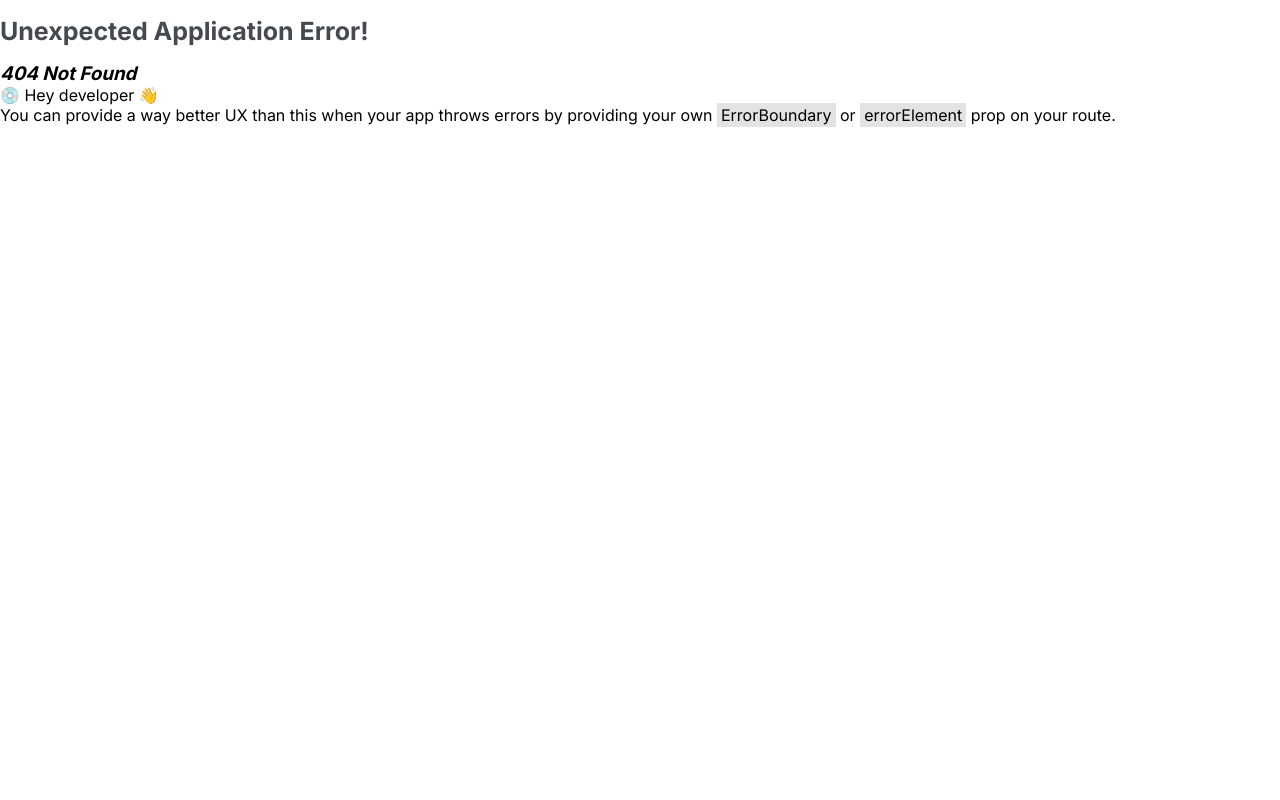
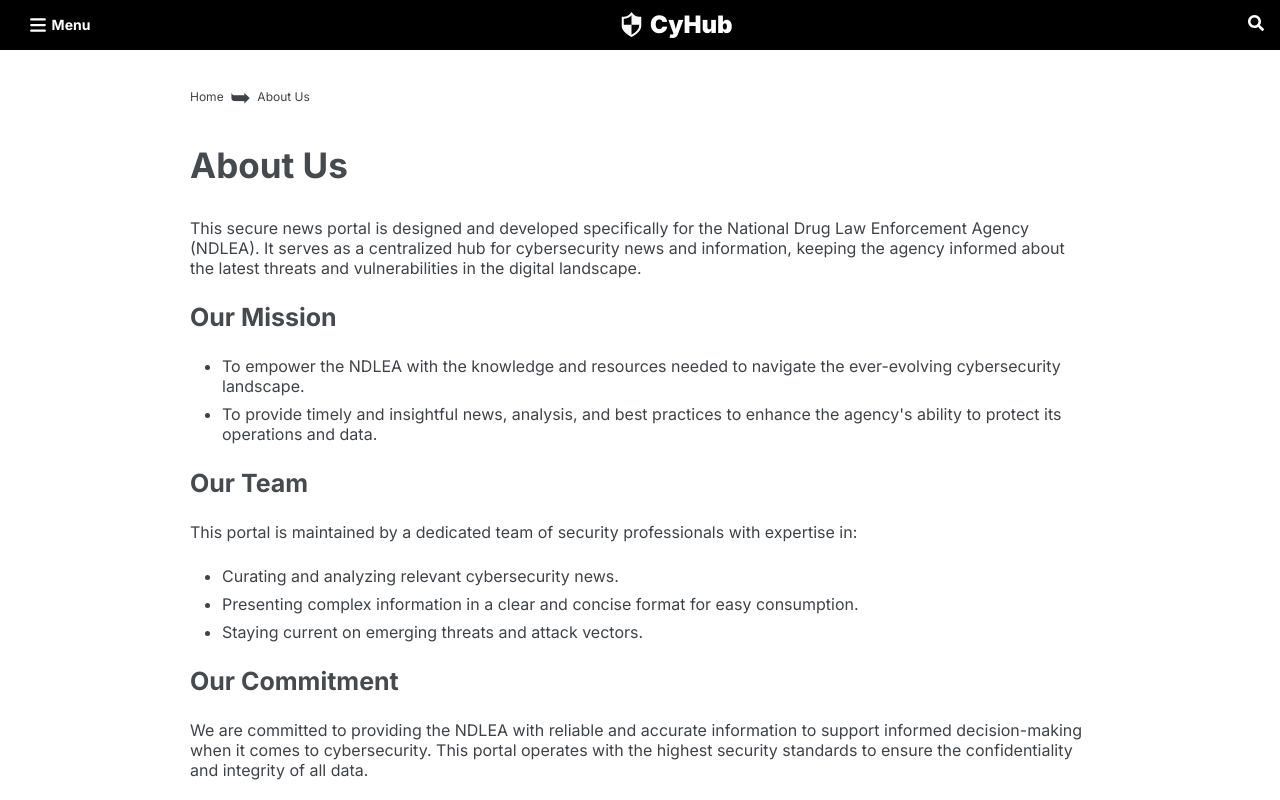
Before and after one commit to PraisesPJMT/cyhub, a React (Vite) app: page /about in a window 1280 px wide. Before the commit this address had no page. Shown: the top 800 px of the page. Built offline with nearby package versions, Linux system fonts and the light colour scheme.

Commit message:
add About Us page

```diff
--- a/src/App.jsx
+++ b/src/App.jsx
@@ -3,11 +3,16 @@ import Home from './pages/Home';
 import Disclosure from './pages/Disclosure';
 import Terms from './pages/Terms';
 import Privacy from './pages/Privacy';
+import About from './pages/About';
 
 const router = createBrowserRouter([
 	{
 		path: '/',
 		element: <Home />,
+	},
+	{
+		path: '/about',
+		element: <About />,
 	},
 	{
 		path: '/disclosure',
--- /dev/null
+++ b/src/pages/About.jsx
@@ -0,0 +1,78 @@
+import React from 'react';
+import Header from '../components/Header';
+import Footer from '../components/Footer';
+import { Link } from 'react-router-dom';
+
+import '../styles/pages.css';
+
+const About = () => {
+	return (
+		<>
+			<Header />
+			<main>
+				<section className='main'>
+					<div className='link'>
+						<Link to='/'>Home</Link>
+						<span>&#10149;</span>
+						<Link to='/about'>About Us</Link>
+					</div>
+					<h1>About Us</h1>
+					<section className='content'>
+						<p>
+							This secure news portal is designed and developed specifically for
+							the National Drug Law Enforcement Agency (NDLEA). It serves as a
+							centralized hub for cybersecurity news and information, keeping
+							the agency informed about the latest threats and vulnerabilities
+							in the digital landscape.
+						</p>
+					</section>
+					<section className='content'>
+						<h2>Our Mission</h2>
+						<p>
+							<ul>
+								<li>
+									To empower the NDLEA with the knowledge and resources needed
+									to navigate the ever-evolving cybersecurity landscape.
+								</li>
+								<li>
+									To provide timely and insightful news, analysis, and best
+									practices to enhance the agency's ability to protect its
+									operations and data.
+								</li>
+							</ul>
+						</p>
+					</section>
+					<section className='content'>
+						<h2>Our Team</h2>
+						<p>
+							This portal is maintained by a dedicated team of security
+							professionals with expertise in:
+						</p>
+						<p>
+							<ul>
+								<li>Curating and analyzing relevant cybersecurity news.</li>
+								<li>
+									Presenting complex information in a clear and concise format
+									for easy consumption.
+								</li>
+								<li>Staying current on emerging threats and attack vectors.</li>
+							</ul>
+						</p>
+					</section>
+					<section className='content'>
+						<h2>Our Commitment</h2>
+						<p>
+							We are committed to providing the NDLEA with reliable and accurate
+							information to support informed decision-making when it comes to
+							cybersecurity. This portal operates with the highest security
+							standards to ensure the confidentiality and integrity of all data.
+						</p>
+					</section>
+				</section>
+			</main>
+			<Footer />
+		</>
+	);
+};
+
+export default About;
--- a/src/styles/pages.css
+++ b/src/styles/pages.css
@@ -49,6 +49,14 @@ section.main .link {
 		margin: 1.5rem 0;
 	}
 
+	ul {
+		margin-left: 1.5rem;
+	}
+
+	li {
+		margin: 0.5rem;
+	}
+
 	a {
 		color: blue;
 		text-decoration: underline;
@@ -56,7 +64,7 @@ section.main .link {
 }
 
 em {
-    font-style: italic;
+	font-style: italic;
 }
 
 @media only screen and (max-width: 768px) {
```
